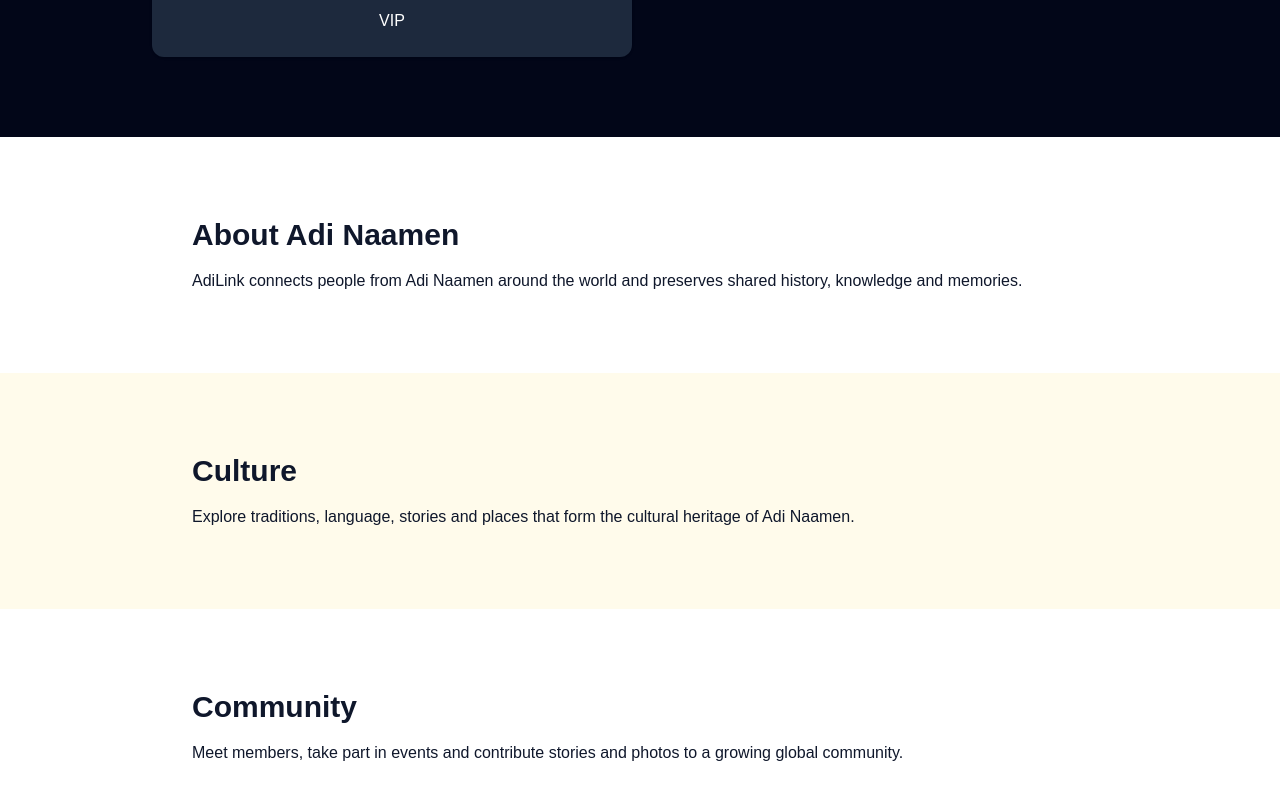
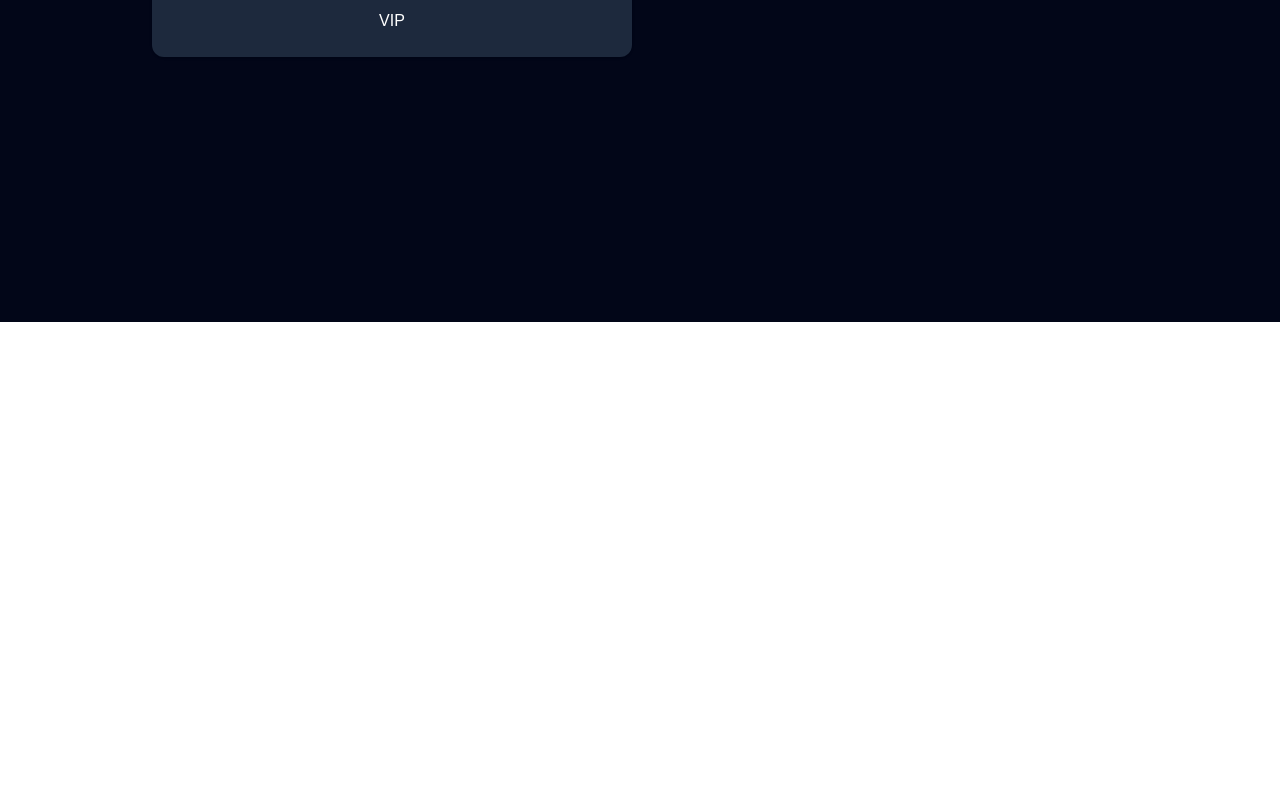
Before and after one commit to AmanialTeklesembet/adilink_ready, a Next.js app in the folder web/: page / in a window 1280 px wide. Shown: the part 478-1278 px from the top of the page. After the commit the page ends 800 px from the top, so only its background shows below. Built offline with nearby package versions, Linux system fonts and the light colour scheme.

Commit message:
Use pages for main menu links

```diff
--- /dev/null
+++ b/web/app/about/page.tsx
@@ -0,0 +1,16 @@
+import Link from "next/link";
+
+export default function AboutPage() {
+  return (
+    <main className="min-h-screen bg-slate-950 px-6 py-16 text-white">
+      <div className="mx-auto max-w-4xl">
+        <Link href="/" className="text-amber-400">Til forsiden</Link>
+        <h1 className="mt-8 text-4xl font-bold">About Adi Naamen</h1>
+        <p className="mt-6 text-lg text-slate-300">
+          AdiLink connects people from Adi Naamen around the world and preserves shared history,
+          knowledge, memories and community resources in one place.
+        </p>
+      </div>
+    </main>
+  );
+}
--- /dev/null
+++ b/web/app/community/page.tsx
@@ -0,0 +1,16 @@
+import Link from "next/link";
+
+export default function CommunityPage() {
+  return (
+    <main className="min-h-screen bg-slate-950 px-6 py-16 text-white">
+      <div className="mx-auto max-w-4xl">
+        <Link href="/" className="text-amber-400">Til forsiden</Link>
+        <h1 className="mt-8 text-4xl font-bold">Community</h1>
+        <p className="mt-6 text-lg text-slate-300">
+          Meet members, take part in events and contribute stories and photos to a growing global
+          community.
+        </p>
+      </div>
+    </main>
+  );
+}
--- /dev/null
+++ b/web/app/culture/page.tsx
@@ -0,0 +1,16 @@
+import Link from "next/link";
+
+export default function CulturePage() {
+  return (
+    <main className="min-h-screen bg-slate-950 px-6 py-16 text-white">
+      <div className="mx-auto max-w-4xl">
+        <Link href="/" className="text-amber-400">Til forsiden</Link>
+        <h1 className="mt-8 text-4xl font-bold">Culture</h1>
+        <p className="mt-6 text-lg text-slate-300">
+          Explore traditions, language, stories and places that form the cultural heritage of
+          Adi Naamen.
+        </p>
+      </div>
+    </main>
+  );
+}
--- a/web/app/page.tsx
+++ b/web/app/page.tsx
@@ -6,10 +6,10 @@
       <nav className="sticky top-0 z-10 flex flex-wrap items-center justify-between gap-4 border-b border-amber-400/30 bg-slate-950/95 px-6 py-4">
         <Link href="/" className="text-2xl font-bold text-amber-400">AdiLink</Link>
         <div className="flex flex-wrap items-center gap-5">
-          <Link href="/#about">About Adi Naamen</Link>
-          <Link href="/#culture">Culture</Link>
+          <Link href="/about">About Adi Naamen</Link>
+          <Link href="/culture">Culture</Link>
           <Link href="/gallery">Gallery</Link>
-          <Link href="/#community">Community</Link>
+          <Link href="/community">Community</Link>
           <Link href="/vip">VIP Area</Link>
           <Link href="/login" className="rounded-lg border border-amber-400 px-4 py-2">Login</Link>
           <Link href="/register" className="rounded-lg bg-amber-400 px-4 py-2 font-semibold text-slate-950">Join now</Link>
@@ -27,16 +27,6 @@
           <Link href="/vip" className="rounded-xl bg-slate-800 p-6 shadow">VIP</Link>
         </div>
       </div>
-
-      <section id="about" className="scroll-mt-24 bg-white px-6 py-20 text-slate-900">
-        <div className="mx-auto max-w-4xl"><h2 className="mb-4 text-3xl font-bold">About Adi Naamen</h2><p>AdiLink connects people from Adi Naamen around the world and preserves shared history, knowledge and memories.</p></div>
-      </section>
-      <section id="culture" className="scroll-mt-24 bg-amber-50 px-6 py-20 text-slate-900">
-        <div className="mx-auto max-w-4xl"><h2 className="mb-4 text-3xl font-bold">Culture</h2><p>Explore traditions, language, stories and places that form the cultural heritage of Adi Naamen.</p></div>
-      </section>
-      <section id="community" className="scroll-mt-24 bg-white px-6 py-20 text-slate-900">
-        <div className="mx-auto max-w-4xl"><h2 className="mb-4 text-3xl font-bold">Community</h2><p>Meet members, take part in events and contribute stories and photos to a growing global community.</p></div>
-      </section>
     </main>
   );
 }
```
